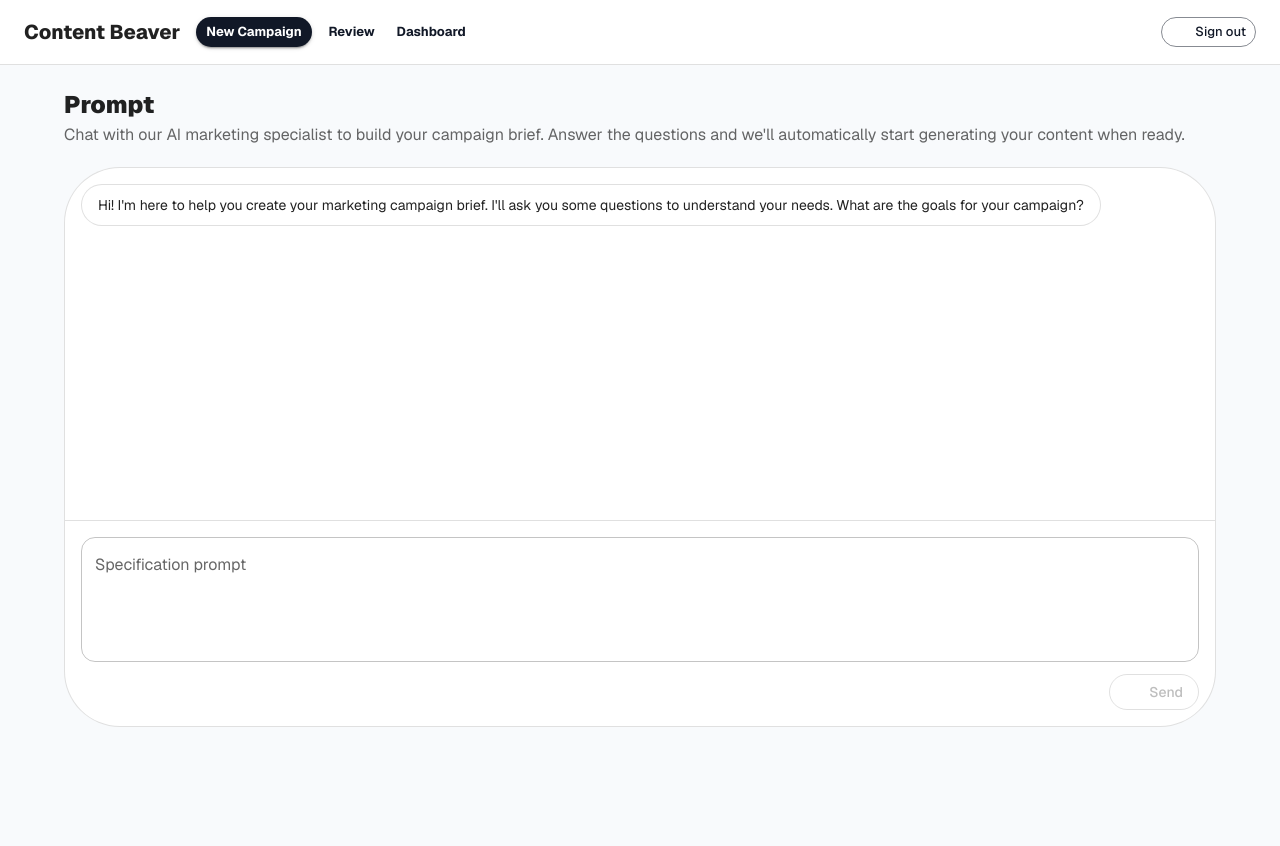
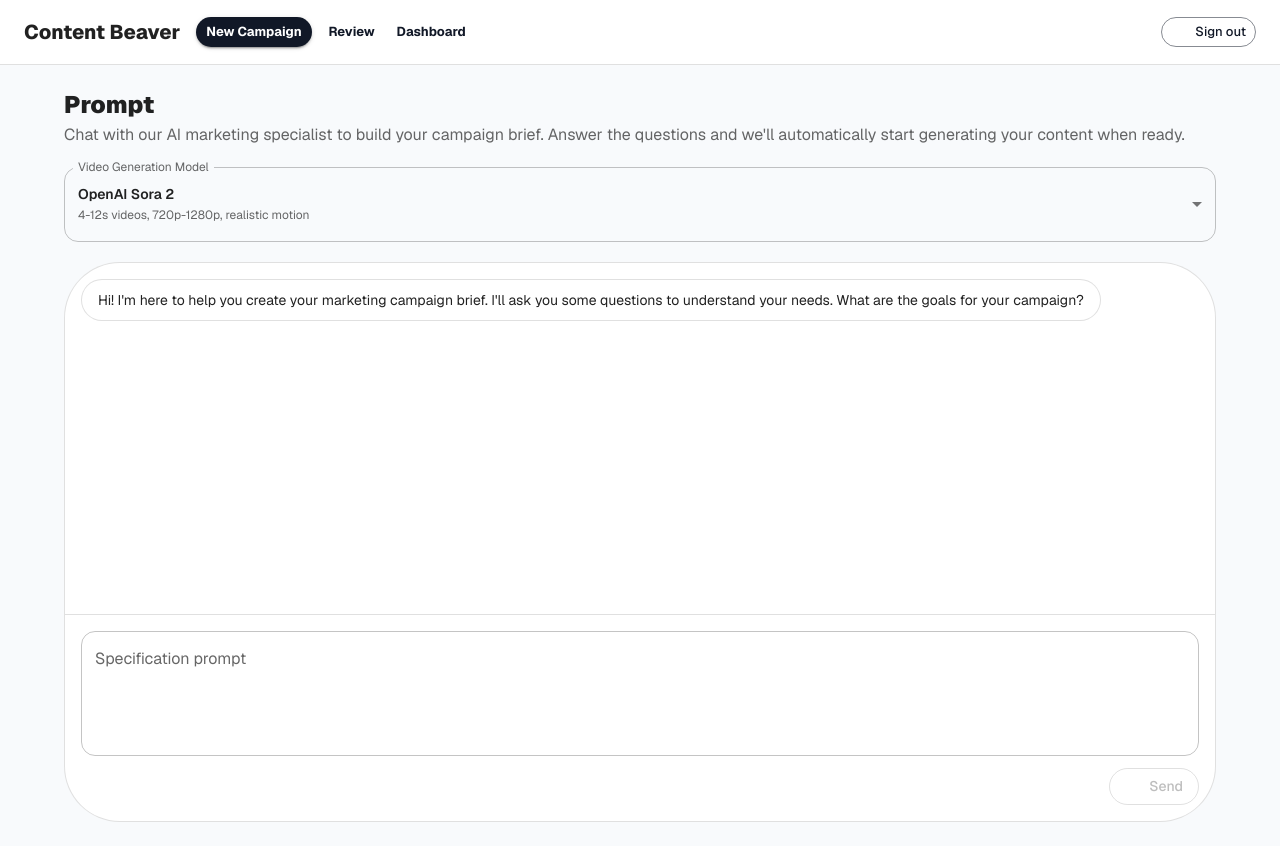
Before and after one commit to zuply8Repo/topoyiyo, a Next.js app: page /prompt in a window 1280 px wide. Before the commit the page ends 800 px from the top, so only its background shows below. Built offline with nearby package versions, Linux system fonts and the light colour scheme; no server answers; some icons are missing.

Commit message:
Video generation logic work with veo and sora as model

```diff
--- a/app/(app)/prompt/page.tsx
+++ b/app/(app)/prompt/page.tsx
@@ -6,13 +6,18 @@ import {
   sendMarketingChatMessage,
   approveMarketingBrief,
   ChatMessage,
+  VideoGenerationModel,
 } from "@/lib/api";
 import { useSession } from "next-auth/react";
 import SendIcon from "@mui/icons-material/Send";
 import {
   Box,
   Button,
+  FormControl,
+  InputLabel,
+  MenuItem,
   Paper,
+  Select,
   Stack,
   TextField,
   Typography,
@@ -46,6 +51,7 @@ export default function PromptPage() {
   const [hasBrief, setHasBrief] = React.useState(false);
   const [briefContent, setBriefContent] = React.useState<string>();
   const [isProcessingBrief, setIsProcessingBrief] = React.useState(false);
+  const [videoModel, setVideoModel] = React.useState<VideoGenerationModel>("sora2");
 
   // Clear any previously saved prompt when component mounts for a fresh start
   React.useEffect(() => {
@@ -253,8 +259,8 @@ Generated: ${new Date().toLocaleDateString()}
           // Save to localStorage as backup
           saveSpecPrompt(brief.fullBrief, userId);
 
-          // Start campaign generation with the full brief
-          const response = await createCampaign(userId, brief.fullBrief);
+          // Start campaign generation with the full brief and selected video model
+          const response = await createCampaign(userId, brief.fullBrief, videoModel);
 
           // Navigate to loading page with job_id
           router.push(`/loading?job_id=${response.job_id}`);
@@ -295,6 +301,39 @@ Generated: ${new Date().toLocaleDateString()}
           content when ready.
         </Typography>
       </Stack>
+
+      <FormControl fullWidth variant="outlined">
+        <InputLabel id="video-model-label">Video Generation Model</InputLabel>
+        <Select
+          labelId="video-model-label"
+          id="video-model-select"
+          value={videoModel}
+          onChange={(e) => setVideoModel(e.target.value as VideoGenerationModel)}
+          label="Video Generation Model"
+          disabled={isProcessingBrief}
+        >
+          <MenuItem value="sora2">
+            <Stack spacing={0.25}>
+              <Typography variant="body2" fontWeight={600}>
+                OpenAI Sora 2
+              </Typography>
+              <Typography variant="caption" color="text.secondary">
+                4-12s videos, 720p-1280p, realistic motion
+              </Typography>
+            </Stack>
+          </MenuItem>
+          <MenuItem value="veo">
+            <Stack spacing={0.25}>
+              <Typography variant="body2" fontWeight={600}>
+                Google Veo 3.1
+              </Typography>
+              <Typography variant="caption" color="text.secondary">
+                4-8s videos, 720p-4k, native audio, cinematic quality
+              </Typography>
+            </Stack>
+          </MenuItem>
+        </Select>
+      </FormControl>
 
       <Paper
         variant="outlined"
--- a/lib/api.ts
+++ b/lib/api.ts
@@ -10,6 +10,8 @@ const API_BASE_URL =
 // ============================================================================
 // Campaign Generation Types
 // ============================================================================
+
+export type VideoGenerationModel = "sora2" | "veo";
 
 export interface CreateCampaignResponse {
   success: boolean;
@@ -55,12 +57,14 @@ export interface JobStatus {
  *
  * @param userId - User ID
  * @param briefText - Campaign brief text
+ * @param videoModel - Video generation model to use (sora2 or veo)
  * @returns Campaign creation response with job_id
  * @throws Error if request fails
  */
 export async function createCampaign(
   userId: string,
-  briefText: string
+  briefText: string,
+  videoModel: VideoGenerationModel = "sora2"
 ): Promise<CreateCampaignResponse> {
   const response = await fetch(`${API_BASE_URL}/campaigns/generate`, {
     method: "POST",
@@ -70,6 +74,7 @@ export async function createCampaign(
     body: JSON.stringify({
       user_id: userId,
       brief_text: briefText,
+      video_model: videoModel,
     }),
   });
 
```
